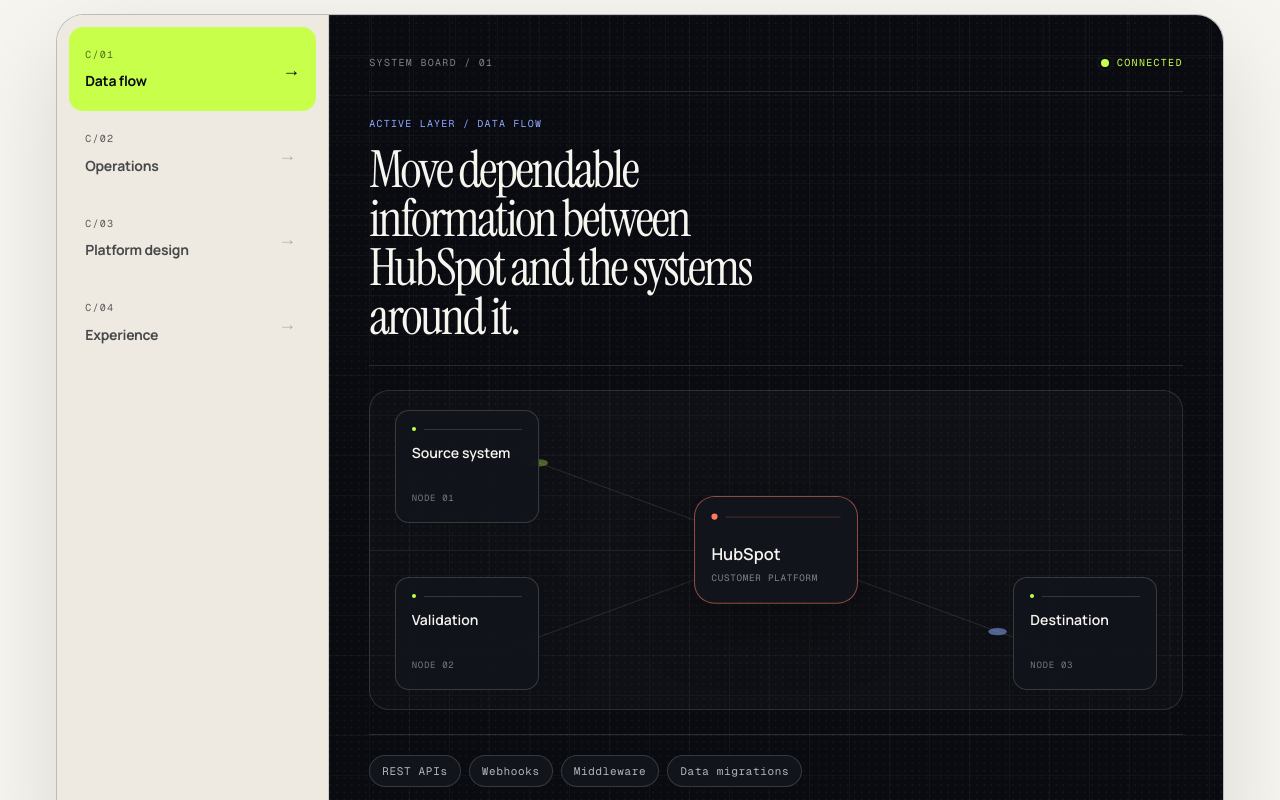
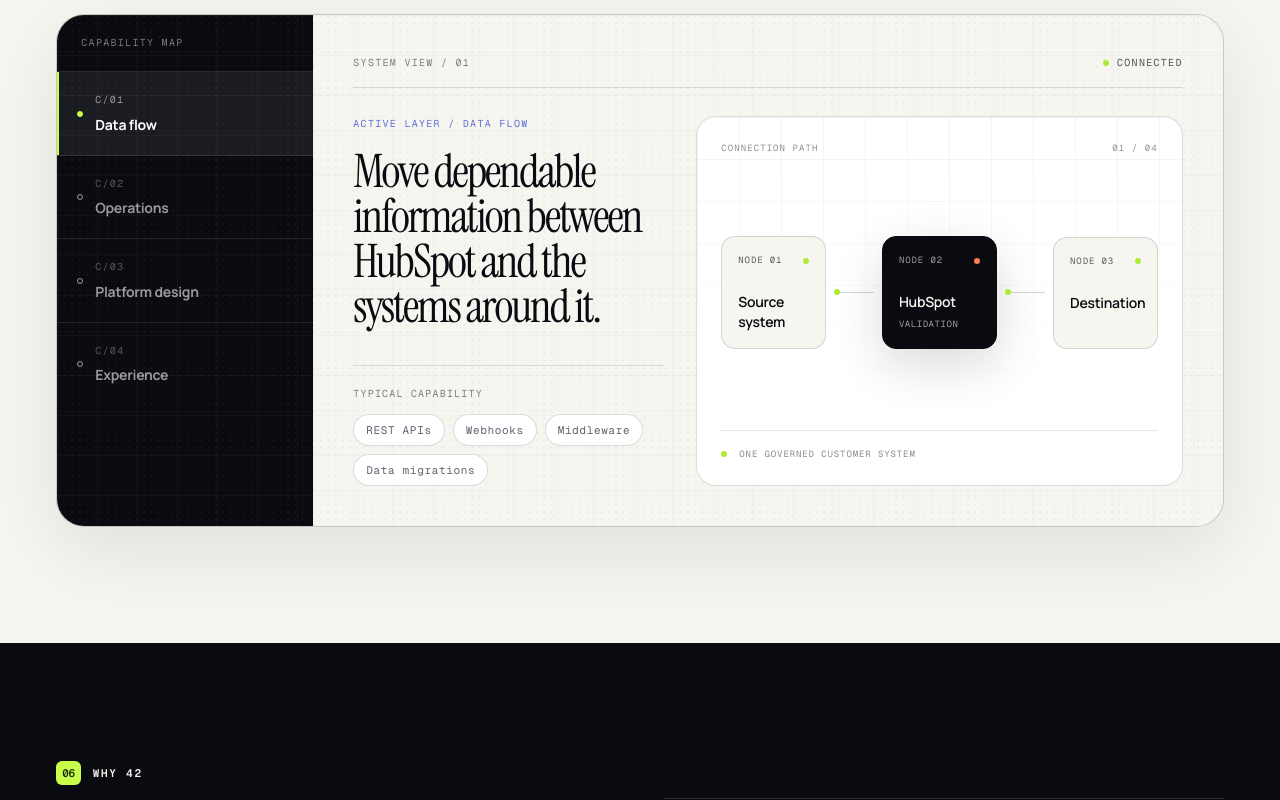
Before and after one commit to thierry-42/42-website, a Next.js app: page / in a window 1280 px wide. Shown: the part 5360-6160 px from the top of the page. Built offline with nearby package versions, Linux system fonts and the light colour scheme; no server answers.

Commit message:
Testin render v1

```diff
--- a/src/components/sections/system-capabilities.tsx
+++ b/src/components/sections/system-capabilities.tsx
@@ -1,6 +1,6 @@
 "use client";
 
-import { AnimatePresence, motion, useReducedMotion } from "motion/react";
+import { motion, useReducedMotion } from "motion/react";
 import { useState } from "react";
 
 import { Container } from "@/components/layout/container";
@@ -13,15 +13,15 @@
 
 type CapabilityGroup = (typeof connectedCapabilityGroups)[number];
 
-const springTransition = {
-  damping: 32,
-  stiffness: 320,
+const activeTransition = {
+  damping: 30,
+  stiffness: 360,
   type: "spring" as const,
 };
 
 export function SystemCapabilities() {
   const content = siteContent.home.integration;
-  const reduceMotion = useReducedMotion();
+  const reduceMotion = Boolean(useReducedMotion());
   const [activeId, setActiveId] = useState<CapabilityGroup["id"]>(
     connectedCapabilityGroups[0].id,
   );
@@ -42,17 +42,50 @@
             title={content.headline}
           />
           <p className="max-w-[34ch] border-l border-[var(--border-strong)] pl-5 font-mono text-[0.6875rem] leading-5 tracking-[0.1em] text-ink-950/70 uppercase lg:col-span-3 lg:col-start-10">
-            Hover, focus, or select a capability to reconfigure the system.
+            Select a capability to see how the working system changes.
           </p>
         </div>
 
         <div
-          className="mt-14 overflow-hidden rounded-xl border border-[var(--border-strong)] bg-white shadow-[0_2rem_6rem_rgb(9_11_16/0.12)] lg:grid lg:grid-cols-[17rem_1fr]"
+          className="mt-14 overflow-hidden rounded-xl border border-ink-950/20 bg-paper-50 shadow-[0_1.5rem_5rem_rgb(9_11_16/0.09)] lg:grid lg:grid-cols-[16rem_minmax(0,1fr)]"
           data-testid="capability-explorer"
         >
+          <CapabilityNavigation
+            activeId={activeId}
+            onSelect={setActiveId}
+            reduceMotion={reduceMotion}
+          />
+          <CapabilityDetail
+            activeGroup={activeGroup}
+            activeIndex={activeIndex}
+            reduceMotion={reduceMotion}
+          />
+        </div>
+      </Container>
+    </Section>
+  );
+}
+
+function CapabilityNavigation({
+  activeId,
+  onSelect,
+  reduceMotion,
+}: {
+  activeId: CapabilityGroup["id"];
+  onSelect: (id: CapabilityGroup["id"]) => void;
+  reduceMotion: boolean;
+}) {
+  return (
+    <div
+      className="surface-texture-dark bg-ink-950 text-paper-50"
+      data-surface="dark"
+    >
+      <div className="hidden border-b border-white/12 px-6 py-5 font-mono text-[0.625rem] tracking-[0.13em] text-white/45 uppercase lg:block">
+        Capability map
+      </div>
       <div
         aria-label="Connected capability groups"
-            className="hide-scrollbar flex overflow-x-auto border-b border-[var(--border)] bg-paper-100 p-2 lg:block lg:overflow-visible lg:border-r lg:border-b-0 lg:p-3"
+        className="hide-scrollbar flex overflow-x-auto lg:block lg:overflow-visible"
       >
         {connectedCapabilityGroups.map((group, index) => {
           const active = group.id === activeId;
@@ -61,67 +94,50 @@
             <button
               aria-pressed={active}
               className={cn(
-                    "group relative min-w-[11rem] overflow-hidden rounded-md px-4 py-4 text-left transition-colors duration-300 lg:w-full lg:min-w-0 lg:py-5",
+                "group relative min-w-[11.5rem] border-r border-white/10 px-5 py-5 text-left transition-colors duration-300 last:border-r-0 lg:w-full lg:min-w-0 lg:border-r-0 lg:border-b lg:last:border-b-0",
                 active
-                      ? "text-ink-950"
-                      : "text-ink-950/72 hover:bg-white hover:text-ink-950",
+                  ? "bg-white/[0.07] text-white"
+                  : "text-white/58 hover:bg-white/[0.04] hover:text-white",
               )}
               key={group.id}
-                  onClick={() => setActiveId(group.id)}
-                  onFocus={() => setActiveId(group.id)}
-                  onMouseEnter={() => setActiveId(group.id)}
+              onClick={() => onSelect(group.id)}
+              onFocus={() => onSelect(group.id)}
+              onMouseEnter={() => onSelect(group.id)}
               type="button"
             >
               {active ? (
                 <motion.span
-                      className="absolute inset-0 bg-signal-400"
-                      layoutId="capability-active-group"
-                      transition={springTransition}
+                  className="absolute inset-x-0 bottom-0 h-0.5 bg-signal-400 lg:inset-y-0 lg:right-auto lg:h-auto lg:w-0.5"
+                  layoutId="capability-active-marker"
+                  transition={reduceMotion ? { duration: 0 } : activeTransition}
                 />
               ) : null}
-                  <span className="relative flex items-center justify-between gap-3">
-                    <span>
-                      <span
-                        className={cn(
-                          "block font-mono text-[0.625rem] tracking-[0.12em]",
-                          active ? "text-signal-900/70" : "text-ink-950/65",
-                        )}
-                      >
-                        C/{String(index + 1).padStart(2, "0")}
-                      </span>
-                      <strong className="mt-2 block text-sm tracking-[-0.02em]">
-                        {group.label}
-                      </strong>
-                    </span>
+              <span className="flex items-center gap-3">
                 <span
                   aria-hidden="true"
                   className={cn(
-                        "text-lg transition-transform duration-300",
-                        active
-                          ? "translate-x-0"
-                          : "-translate-x-1 opacity-35 group-hover:translate-x-0",
+                    "size-1.5 rounded-full border border-current transition-colors",
+                    active && "border-signal-400 bg-signal-400",
                   )}
-                    >
-                      →
+                />
+                <span>
+                  <span className="block font-mono text-[0.625rem] tracking-[0.12em] text-current/55">
+                    C/{String(index + 1).padStart(2, "0")}
+                  </span>
+                  <strong className="mt-1.5 block text-sm tracking-[-0.02em]">
+                    {group.label}
+                  </strong>
                 </span>
               </span>
             </button>
           );
         })}
       </div>
-
-          <CapabilitySystemBoard
-            activeGroup={activeGroup}
-            activeIndex={activeIndex}
-            reduceMotion={Boolean(reduceMotion)}
-          />
     </div>
-      </Container>
-    </Section>
   );
 }
 
-function CapabilitySystemBoard({
+function CapabilityDetail({
   activeGroup,
   activeIndex,
   reduceMotion,
@@ -131,136 +147,36 @@
   reduceMotion: boolean;
 }) {
   return (
-    <div
-      className="surface-texture-dark relative min-h-[42rem] overflow-hidden bg-ink-950 p-5 text-paper-50 sm:p-8 lg:p-10"
-      data-surface="dark"
-    >
-      <div
-        aria-hidden="true"
-        className="hairline-grid absolute inset-0 opacity-24"
-      />
-      <div className="relative z-10 flex min-h-[36rem] flex-col">
-        <div className="flex items-center justify-between gap-4 border-b border-white/12 pb-5 font-mono text-[0.625rem] tracking-[0.13em] text-white/48 uppercase">
-          <span>System board / {String(activeIndex + 1).padStart(2, "0")}</span>
-          <span className="inline-flex items-center gap-2 text-signal-400">
-            <span className="relative size-2 rounded-full bg-signal-400">
-              {!reduceMotion ? (
-                <motion.span
-                  className="absolute inset-0 rounded-full border border-signal-400"
-                  animate={{ opacity: [0.75, 0], scale: [1, 2.2] }}
-                  transition={{
-                    duration: 1.8,
-                    ease: "easeOut",
-                    repeat: Infinity,
-                  }}
-                />
-              ) : null}
-            </span>
+    <div className="surface-texture relative bg-paper-50 p-5 sm:p-8 lg:p-10">
+      <div className="flex items-center justify-between gap-4 border-b border-ink-950/12 pb-4 font-mono text-[0.625rem] tracking-[0.13em] text-ink-950/50 uppercase">
+        <span>System view / {String(activeIndex + 1).padStart(2, "0")}</span>
+        <span className="inline-flex items-center gap-2 text-ink-950/70">
+          <span className="size-1.5 rounded-full bg-signal-500" />
           Connected
         </span>
       </div>
 
-        <div className="relative min-h-[11.5rem] overflow-hidden border-b border-white/12 py-6 sm:min-h-[10.5rem]">
-          <AnimatePresence initial={false} mode="popLayout">
-            <motion.div
+      <div
+        aria-live="polite"
+        className="grid gap-8 pt-7 xl:grid-cols-[minmax(0,0.78fr)_minmax(28rem,1.22fr)] xl:items-stretch"
         key={activeGroup.id}
-              initial={reduceMotion ? false : { y: 24 }}
-              animate={{ y: 0 }}
-              exit={reduceMotion ? undefined : { y: -24 }}
-              transition={springTransition}
       >
-              <p className="font-mono text-[0.625rem] tracking-[0.12em] text-orbit-400 uppercase">
+        <div className="flex flex-col">
+          <p className="font-mono text-[0.625rem] tracking-[0.13em] text-orbit-600 uppercase">
             Active layer / {activeGroup.label}
           </p>
-              <h3 className="mt-3 max-w-[19ch] font-serif text-[clamp(2.25rem,4vw,4rem)] leading-[0.96] tracking-[-0.045em]">
+          <h3 className="mt-4 max-w-[15ch] font-serif text-[clamp(2.25rem,3.6vw,3.75rem)] leading-[0.98] tracking-[-0.045em] text-ink-950">
             {activeGroup.description}
           </h3>
-            </motion.div>
-          </AnimatePresence>
-        </div>
 
-        <div className="relative my-6 min-h-[20rem] flex-1 overflow-hidden rounded-lg border border-white/12 bg-white/[0.025] px-3 py-5 sm:px-5">
-          <div
-            aria-hidden="true"
-            className="absolute inset-x-0 top-1/2 h-px bg-white/8"
-          />
-          <svg
-            aria-hidden="true"
-            className="absolute inset-0 h-full w-full"
-            preserveAspectRatio="none"
-            viewBox="0 0 100 100"
-          >
-            <path
-              d="M18 20 L50 50 M18 80 L50 50 M50 50 L82 80"
-              fill="none"
-              stroke="rgb(247 245 239 / 0.18)"
-              strokeWidth="0.65"
-              vectorEffect="non-scaling-stroke"
-            />
-            {!reduceMotion ? (
-              <>
-                <SignalDot delay={0} from={[18, 20]} to={[50, 50]} />
-                <SignalDot delay={0.72} from={[18, 80]} to={[50, 50]} />
-                <SignalDot
-                  color="var(--color-orbit-400)"
-                  delay={1.38}
-                  from={[50, 50]}
-                  to={[82, 80]}
-                />
-              </>
-            ) : (
-              <circle cx="50" cy="50" fill="var(--color-signal-400)" r="1" />
-            )}
-          </svg>
-
-          <AnimatedSystemNode
-            className="top-[6%] left-[3%]"
-            index="01"
-            label={activeGroup.nodes[0]}
-            reduceMotion={reduceMotion}
-          />
-          <AnimatedSystemNode
-            className="bottom-[6%] left-[3%]"
-            index="02"
-            label={activeGroup.nodes[1]}
-            reduceMotion={reduceMotion}
-          />
-
-          <motion.div
-            className="absolute top-1/2 left-1/2 z-10 w-[7.5rem] -translate-x-1/2 -translate-y-1/2 rounded-lg border border-hubspot-coral/55 bg-ink-900 p-3 shadow-[0_1rem_4rem_rgb(0_0_0/0.38)] sm:w-[10rem] sm:p-4"
-            animate={reduceMotion ? undefined : { scale: [1, 1.025, 1] }}
-            transition={{ duration: 2.8, ease: "easeInOut", repeat: Infinity }}
-          >
-            <div className="mb-5 flex items-center gap-2" aria-hidden="true">
-              <span className="size-1.5 rounded-full bg-hubspot-coral" />
-              <span className="h-px flex-1 bg-hubspot-coral/25" />
-            </div>
-            <p className="font-semibold">HubSpot</p>
-            <p className="mt-1 font-mono text-[0.5625rem] tracking-[0.08em] text-white/48 uppercase">
-              Customer platform
+          <div className="mt-8 border-t border-ink-950/12 pt-5 xl:mt-auto">
+            <p className="mb-3 font-mono text-[0.625rem] tracking-[0.12em] text-ink-950/50 uppercase">
+              Typical capability
             </p>
-          </motion.div>
-
-          <AnimatedSystemNode
-            className="right-[3%] bottom-[6%] border-signal-400/45"
-            index="03"
-            label={activeGroup.nodes[2]}
-            reduceMotion={reduceMotion}
-          />
-        </div>
-
-        <div className="min-h-[5.5rem] border-t border-white/12 pt-5">
-          <AnimatePresence initial={false} mode="popLayout">
-            <motion.div
-              className="flex flex-wrap gap-2"
-              key={activeGroup.id}
-              initial={reduceMotion ? false : { y: 12 }}
-              animate={{ y: 0 }}
-              exit={reduceMotion ? undefined : { y: -8 }}
-              transition={springTransition}
-            >
+            <div className="flex flex-wrap gap-2">
               {activeGroup.capabilities.map((capability) => (
                 <CapabilityTag
+                  className="bg-white"
                   context={
                     capability === "Custom-coded workflows"
                       ? "hubspot"
@@ -271,86 +187,142 @@
                   {capability}
                 </CapabilityTag>
               ))}
-            </motion.div>
-          </AnimatePresence>
+            </div>
+          </div>
+        </div>
+
+        <CapabilityFlow
+          activeGroup={activeGroup}
+          activeIndex={activeIndex}
+          reduceMotion={reduceMotion}
+        />
+      </div>
+    </div>
+  );
+}
+
+function CapabilityFlow({
+  activeGroup,
+  activeIndex,
+  reduceMotion,
+}: {
+  activeGroup: CapabilityGroup;
+  activeIndex: number;
+  reduceMotion: boolean;
+}) {
+  const middleLabel =
+    activeGroup.nodes[1].toLowerCase() === "hubspot"
+      ? "Customer platform"
+      : activeGroup.nodes[1];
+
+  return (
+    <div className="relative overflow-hidden rounded-lg border border-ink-950/14 bg-white p-5 sm:p-6">
+      <div
+        aria-hidden="true"
+        className="hairline-grid absolute inset-0 opacity-35"
+      />
+      <div className="relative z-10 flex h-full min-h-[20rem] flex-col">
+        <div className="flex items-center justify-between gap-4 font-mono text-[0.5625rem] tracking-[0.12em] text-ink-950/45 uppercase">
+          <span>Connection path</span>
+          <span>{String(activeIndex + 1).padStart(2, "0")} / 04</span>
+        </div>
+
+        <div className="my-auto grid gap-3 py-8 sm:grid-cols-[minmax(0,1fr)_2.5rem_minmax(0,1.1fr)_2.5rem_minmax(0,1fr)] sm:items-center sm:gap-2">
+          <FlowNode index="01" label={activeGroup.nodes[0]} tone="light" />
+          <FlowConnector reduceMotion={reduceMotion} />
+          <FlowNode
+            caption={middleLabel}
+            index="02"
+            label="HubSpot"
+            tone="dark"
+          />
+          <FlowConnector reduceMotion={reduceMotion} />
+          <FlowNode index="03" label={activeGroup.nodes[2]} tone="light" />
+        </div>
+
+        <div className="flex items-center gap-3 border-t border-ink-950/10 pt-4 font-mono text-[0.5625rem] tracking-[0.1em] text-ink-950/48 uppercase">
+          <span className="size-1.5 rounded-full bg-signal-500" />
+          <span>One governed customer system</span>
         </div>
       </div>
     </div>
   );
 }
 
-function AnimatedSystemNode({
-  className,
+function FlowNode({
+  caption,
   index,
   label,
-  reduceMotion,
+  tone,
 }: {
-  className?: string;
+  caption?: string;
   index: string;
   label: string;
-  reduceMotion: boolean;
+  tone: "dark" | "light";
 }) {
   return (
     <div
       className={cn(
-        "absolute z-10 w-[6.75rem] overflow-hidden rounded-md border border-white/16 bg-ink-900/96 p-3 shadow-soft sm:w-[9rem] sm:p-4",
-        className,
+        "relative min-h-28 rounded-md border p-4",
+        tone === "dark"
+          ? "border-ink-950 bg-ink-950 text-paper-50 shadow-[0_1rem_3rem_rgb(9_11_16/0.15)]"
+          : "border-ink-950/14 bg-paper-50 text-ink-950",
       )}
     >
-      <div className="mb-3 flex items-center gap-2" aria-hidden="true">
-        <span className="size-1 rounded-full bg-signal-400" />
-        <span className="h-px flex-1 bg-white/15" />
+      <div
+        className={cn(
+          "flex items-center justify-between gap-3 font-mono text-[0.5625rem] tracking-[0.1em] uppercase",
+          tone === "dark" ? "text-white/60" : "text-ink-950/65",
+        )}
+      >
+        <span>Node {index}</span>
+        <span
+          aria-hidden="true"
+          className={cn(
+            "size-1.5 rounded-full",
+            tone === "dark" ? "bg-hubspot-coral" : "bg-signal-500",
+          )}
+        />
       </div>
-      <div className="min-h-10 overflow-hidden">
-        <AnimatePresence initial={false} mode="popLayout">
-          <motion.p
-            className="text-xs leading-5 font-semibold sm:text-sm"
-            key={label}
-            initial={reduceMotion ? false : { y: 14 }}
-            animate={{ y: 0 }}
-            exit={reduceMotion ? undefined : { y: -14 }}
-            transition={springTransition}
+      <p className="mt-6 text-sm leading-5 font-semibold tracking-[-0.02em]">
+        {label}
+      </p>
+      {caption ? (
+        <p
+          className={cn(
+            "mt-1 font-mono text-[0.5625rem] leading-4 tracking-[0.06em] uppercase",
+            tone === "dark" ? "text-white/60" : "text-ink-950/65",
+          )}
         >
-            {label}
-          </motion.p>
-        </AnimatePresence>
-      </div>
-      <p className="mt-2 font-mono text-[0.5625rem] tracking-[0.08em] text-white/42 uppercase">
-        Node {index}
+          {caption}
         </p>
+      ) : null}
     </div>
   );
 }
 
-function SignalDot({
-  color = "var(--color-signal-400)",
-  delay,
-  from,
-  to,
-}: {
-  color?: string;
-  delay: number;
-  from: [number, number];
-  to: [number, number];
-}) {
+function FlowConnector({ reduceMotion }: { reduceMotion: boolean }) {
   return (
-    <motion.circle
-      animate={{
-        cx: [from[0], to[0]],
-        cy: [from[1], to[1]],
-        opacity: [0, 1, 0],
-      }}
-      cx={from[0]}
-      cy={from[1]}
-      fill={color}
-      r="1.15"
+    <div
+      aria-hidden="true"
+      className="relative mx-auto h-7 w-px bg-ink-950/18 sm:h-px sm:w-full"
+    >
+      <motion.span
+        animate={
+          reduceMotion
+            ? undefined
+            : {
+                x: ["-50%", "calc(100% - 50%)"],
+              }
+        }
+        className="absolute top-0 left-1/2 size-1.5 -translate-x-1/2 -translate-y-1/2 rounded-full bg-signal-500 sm:left-0"
         transition={{
-        delay,
-        duration: 1.55,
+          duration: 1.8,
           ease: "easeInOut",
           repeat: Infinity,
-        repeatDelay: 0.65,
+          repeatDelay: 0.6,
         }}
       />
+    </div>
   );
 }
```
Also changed, not shown: 1 other file (tests, documents, lock files or other folders). Lines whose indentation alone changed are shown as unchanged.
